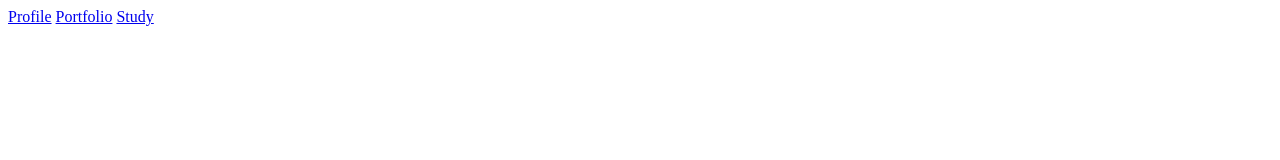
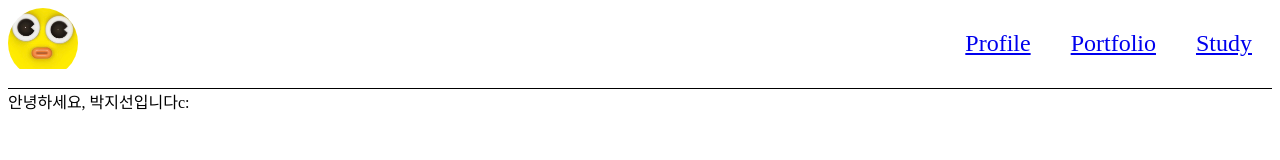
Before and after one commit to Galaxy-104/Galaxy-104.github.io, a plain HTML site: page html/index.html in a window 1280 px wide. Drawn offline with Linux system fonts and the light colour scheme.

Commit message:
Design change design of header

```diff
--- /dev/null
+++ b/css/header.css
@@ -0,0 +1,31 @@
+header {
+    width: 100%;
+    height: 80px;
+    border-bottom: 1px solid black;
+}
+
+header .header_container {
+    display: flex;
+    align-items: center;
+    justify-content: space-between;
+}
+
+header .header_container .home {
+    width: 70px;
+    height: 70px;
+    border-radius: 50%;
+    overflow: hidden;
+}
+
+header .header_container .home img {
+    width: 70px;
+}
+
+header .categories {
+    display: flex;
+}
+
+header .categories > a {
+    font-size: 24px;
+    margin: 0 20px;
+}
--- a/html/index.html
+++ b/html/index.html
@@ -4,17 +4,28 @@
     <meta charset="UTF-8">
     <meta name="viewport" content="width=device-width, initial-scale=1.0">
     <title> Galaxy-104 </title>
+    <link rel="stylesheet" href="../css/header.css">
 </head>
 <body>
 
     <header>
-        <div class="home"></div>
-        <div class="categories">
-            <a href="./profile.html">Profile</a>
-            <a href="./portfilio.html">Portfolio</a>
-            <a href="./study.html">Study</a>
+        <div class="header_container">
+            <div class="home">
+                <a href="./index.html">
+                    <img src="../imgs/33ED4B31-11EE-45BC-8958-98116F31C857_1_201_a.jpeg" alt="">
+                </a>
+            </div>
+            <div class="categories">
+                <a href="./profile.html">Profile</a>
+                <a href="./portfilio.html">Portfolio</a>
+                <a href="./study.html">Study</a>
+            </div>
         </div>
     </header>
 
+    <section>
+        안녕하세요, 박지선입니다c:
+    </section>
+
 </body>
 </html>
```
Also changed, not shown: html/portfilio.html (+12 -5 lines), html/profile.html (+12 -5 lines), html/study.html (+12 -5 lines), imgs/33ED4B31-11EE-45BC-8958-98116F31C857_1_201_a.jpeg (added).
